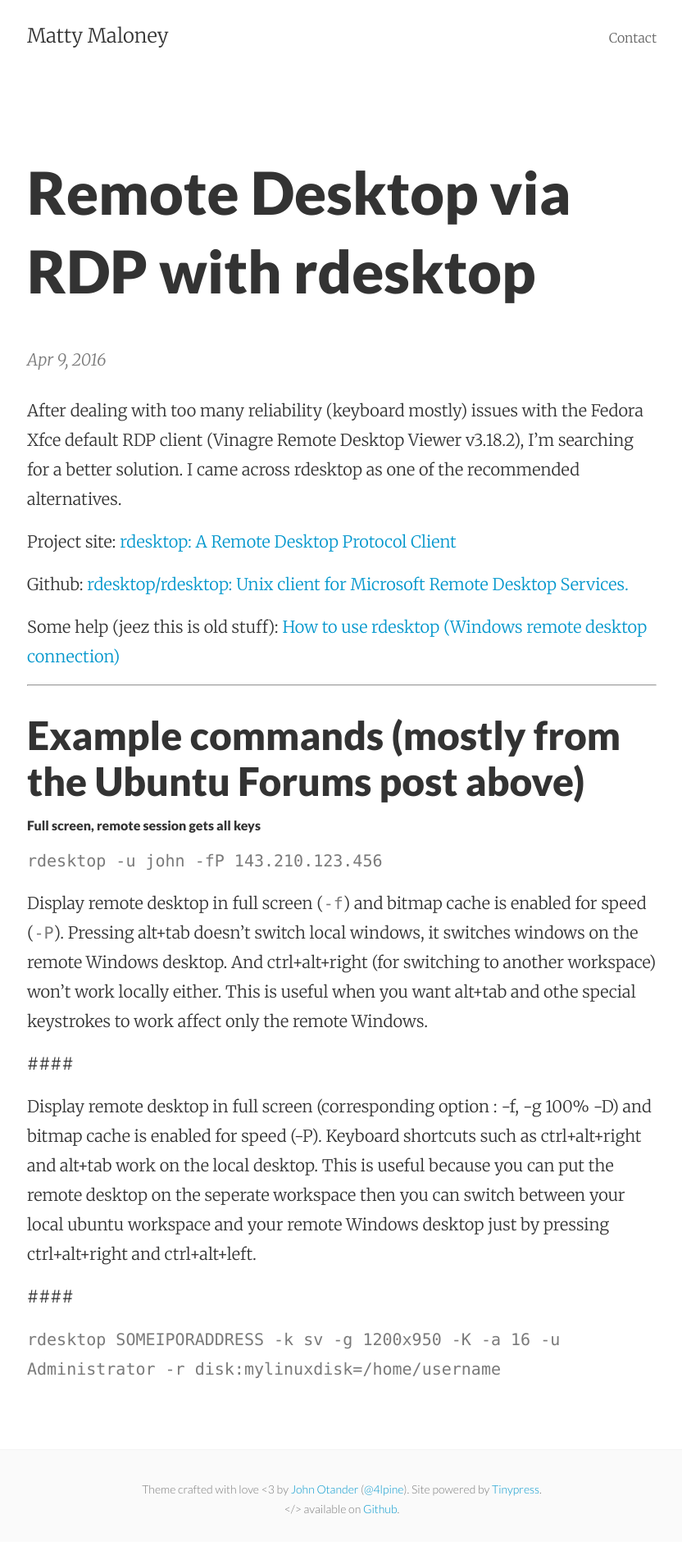
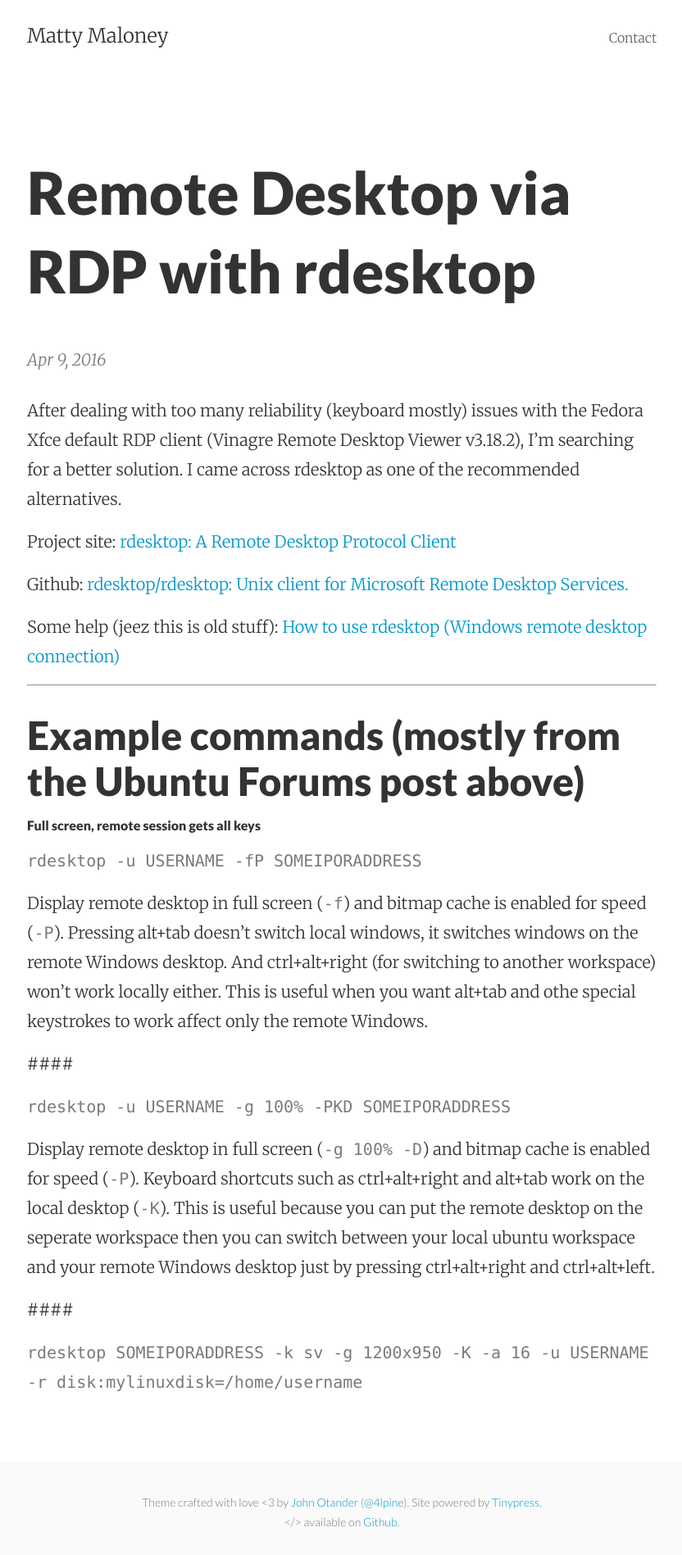
Before and after one commit to mattymaloney/mattymaloney.github.io, a Jekyll site: the page built from _posts/2016-04-09-rdesktop-rdp.md, in a window 1280 px wide. Shown: the whole page at 82% size, without its empty margins (223-1055 px from the left). Built offline with Jekyll 4.4.1, drawn with Linux system fonts in a browser that asks for light colours.

Commit message:
Created 2016-04-09-rdesktop-rdp.md

```diff
--- a/_posts/2016-04-09-rdesktop-rdp.md
+++ b/_posts/2016-04-09-rdesktop-rdp.md
@@ -21,15 +21,17 @@
 
 #### Full screen, remote session gets all keys
 
-`rdesktop -u john -fP 143.210.123.456`
+`rdesktop -u USERNAME -fP SOMEIPORADDRESS`
 
 Display remote desktop in full screen (`-f`) and bitmap cache is enabled for speed (`-P`). Pressing alt+tab doesn't switch local windows, it switches windows on the remote Windows desktop. And ctrl+alt+right (for switching to another workspace) won't work locally either. This is useful when you want alt+tab and othe special keystrokes to work affect only the remote Windows.
 
 
 ####
 
-Display remote desktop in full screen (corresponding option : -f, -g 100% -D) and bitmap cache is enabled for speed (-P). Keyboard shortcuts such as ctrl+alt+right and alt+tab work on the local desktop. This is useful because you can put the remote desktop on the seperate workspace then you can switch between your local ubuntu workspace and your remote Windows desktop just by pressing ctrl+alt+right and ctrl+alt+left.
+`rdesktop -u USERNAME -g 100% -PKD SOMEIPORADDRESS`
+
+Display remote desktop in full screen (`-g 100% -D`) and bitmap cache is enabled for speed (`-P`). Keyboard shortcuts such as ctrl+alt+right and alt+tab work on the local desktop (`-K`). This is useful because you can put the remote desktop on the seperate workspace then you can switch between your local ubuntu workspace and your remote Windows desktop just by pressing ctrl+alt+right and ctrl+alt+left.
 
 ####
 
-`rdesktop SOMEIPORADDRESS -k sv -g 1200x950 -K -a 16 -u Administrator -r disk:mylinuxdisk=/home/username`
+`rdesktop SOMEIPORADDRESS -k sv -g 1200x950 -K -a 16 -u USERNAME -r disk:mylinuxdisk=/home/username`
```
